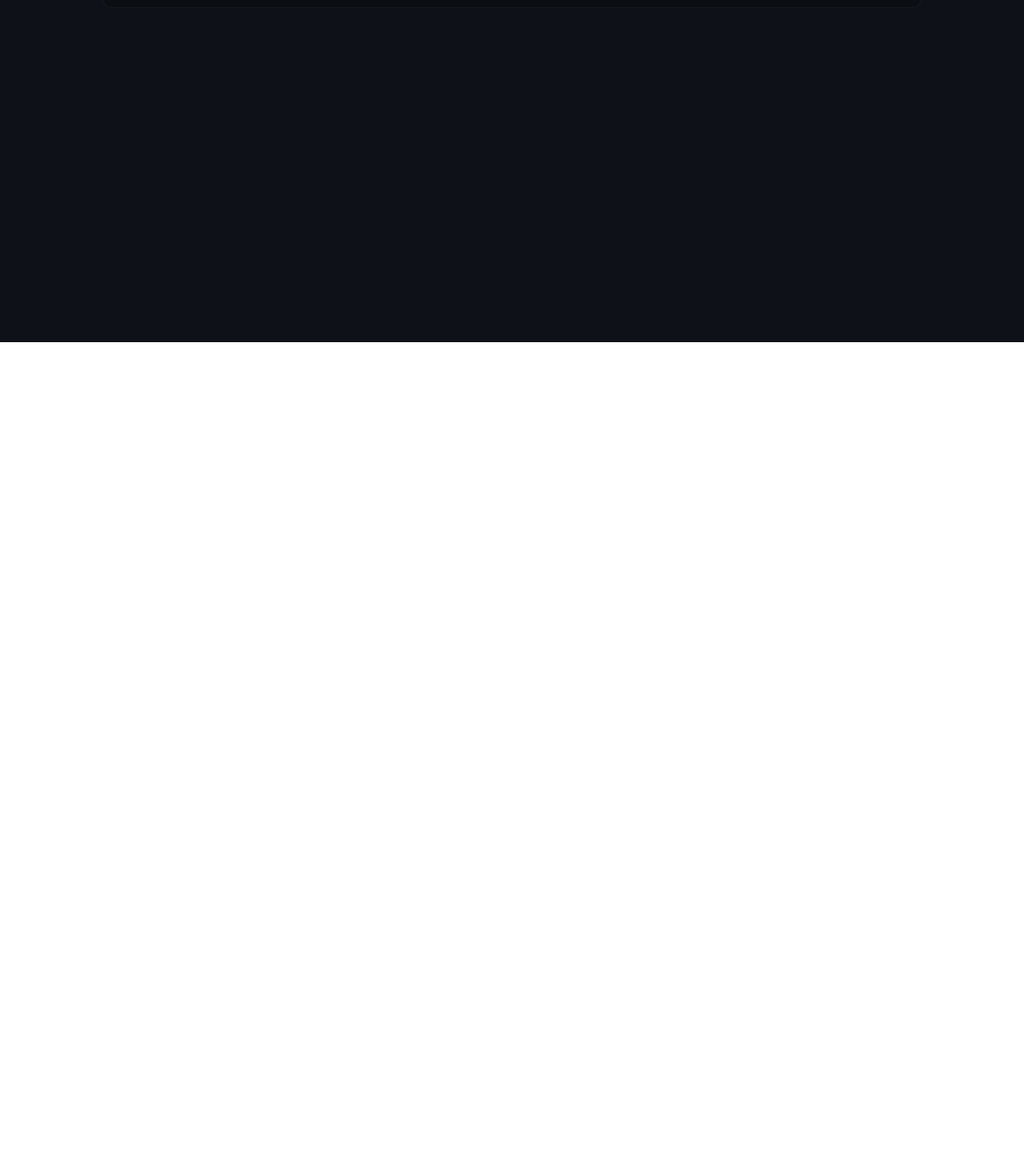
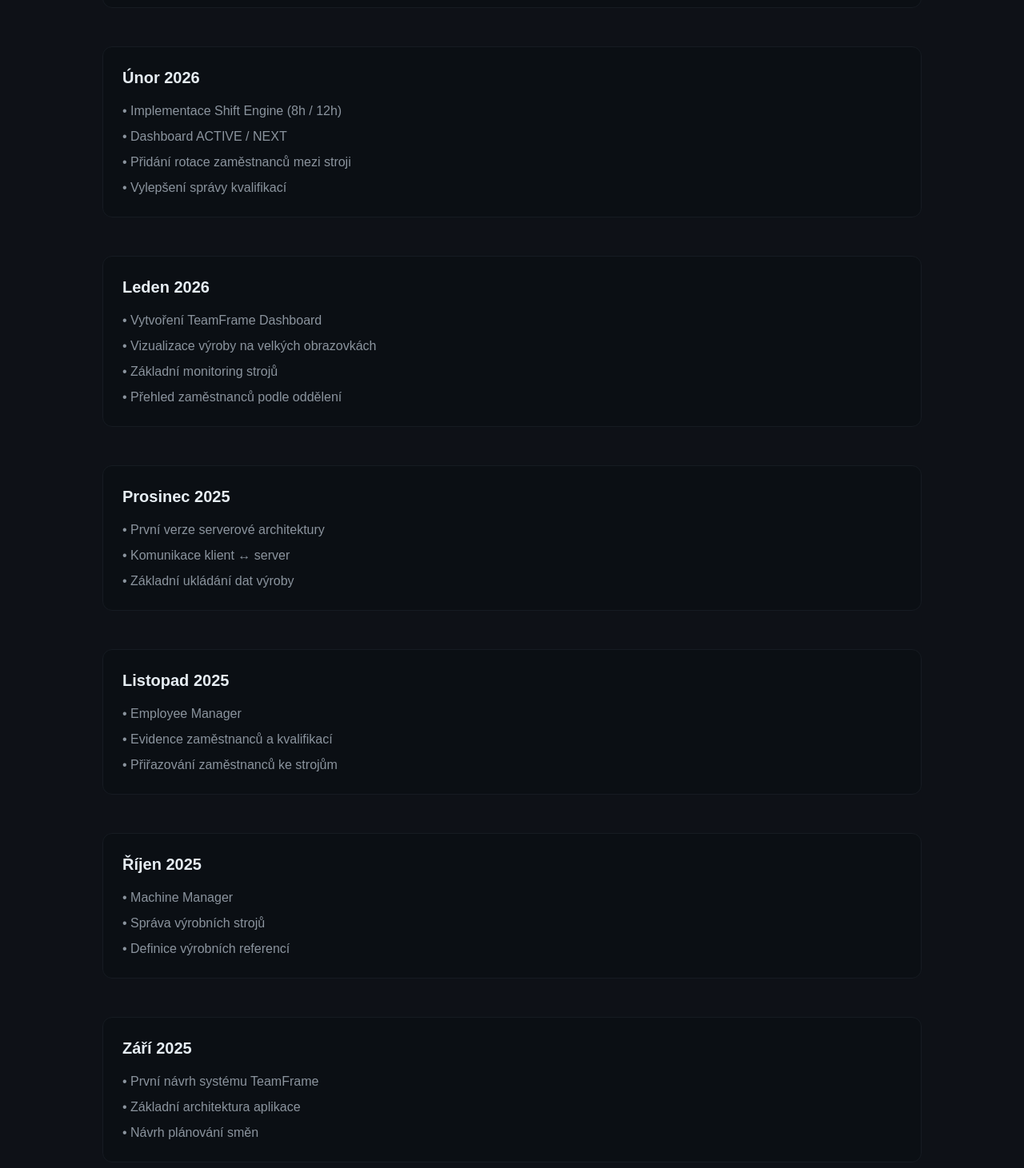
Before and after one commit to rendilife/teamframe-web, a Next.js app: page /updates in a window 1280 px wide. Shown: the part 433-1894 px from the top of the page at 80% size. Before the commit the page ends 861 px from the top, so only its background shows below. Built offline with nearby package versions, Linux system fonts and the light colour scheme.

Commit message:
Website update

```diff
--- a/app/updates/page.tsx
+++ b/app/updates/page.tsx
@@ -10,6 +10,7 @@ export default function Updates() {
           Vývoj TeamFrame
         </h1>
 
+        {/* Březen */}
         <div className="border border-[#161B22] rounded-xl p-6 bg-[#0B0F14]">
           <h2 className="text-xl font-semibold">
             Březen 2026
@@ -23,6 +24,86 @@ export default function Updates() {
           </ul>
         </div>
 
+        {/* Únor */}
+        <div className="border border-[#161B22] rounded-xl p-6 bg-[#0B0F14]">
+          <h2 className="text-xl font-semibold">
+            Únor 2026
+          </h2>
+
+          <ul className="mt-4 text-[#8B949E] space-y-2">
+            <li>• Implementace Shift Engine (8h / 12h)</li>
+            <li>• Dashboard ACTIVE / NEXT</li>
+            <li>• Přidání rotace zaměstnanců mezi stroji</li>
+            <li>• Vylepšení správy kvalifikací</li>
+          </ul>
+        </div>
+
+        {/* Leden */}
+        <div className="border border-[#161B22] rounded-xl p-6 bg-[#0B0F14]">
+          <h2 className="text-xl font-semibold">
+            Leden 2026
+          </h2>
+
+          <ul className="mt-4 text-[#8B949E] space-y-2">
+            <li>• Vytvoření TeamFrame Dashboard</li>
+            <li>• Vizualizace výroby na velkých obrazovkách</li>
+            <li>• Základní monitoring strojů</li>
+            <li>• Přehled zaměstnanců podle oddělení</li>
+          </ul>
+        </div>
+
+        {/* Prosinec */}
+        <div className="border border-[#161B22] rounded-xl p-6 bg-[#0B0F14]">
+          <h2 className="text-xl font-semibold">
+            Prosinec 2025
+          </h2>
+
+          <ul className="mt-4 text-[#8B949E] space-y-2">
+            <li>• První verze serverové architektury</li>
+            <li>• Komunikace klient ↔ server</li>
+            <li>• Základní ukládání dat výroby</li>
+          </ul>
+        </div>
+
+        {/* Listopad */}
+        <div className="border border-[#161B22] rounded-xl p-6 bg-[#0B0F14]">
+          <h2 className="text-xl font-semibold">
+            Listopad 2025
+          </h2>
+
+          <ul className="mt-4 text-[#8B949E] space-y-2">
+            <li>• Employee Manager</li>
+            <li>• Evidence zaměstnanců a kvalifikací</li>
+            <li>• Přiřazování zaměstnanců ke strojům</li>
+          </ul>
+        </div>
+
+        {/* Říjen */}
+        <div className="border border-[#161B22] rounded-xl p-6 bg-[#0B0F14]">
+          <h2 className="text-xl font-semibold">
+            Říjen 2025
+          </h2>
+
+          <ul className="mt-4 text-[#8B949E] space-y-2">
+            <li>• Machine Manager</li>
+            <li>• Správa výrobních strojů</li>
+            <li>• Definice výrobních referencí</li>
+          </ul>
+        </div>
+
+        {/* Září */}
+        <div className="border border-[#161B22] rounded-xl p-6 bg-[#0B0F14]">
+          <h2 className="text-xl font-semibold">
+            Září 2025
+          </h2>
+
+          <ul className="mt-4 text-[#8B949E] space-y-2">
+            <li>• První návrh systému TeamFrame</li>
+            <li>• Základní architektura aplikace</li>
+            <li>• Návrh plánování směn</li>
+          </ul>
+        </div>
+
       </div>
 
     </main>
```
